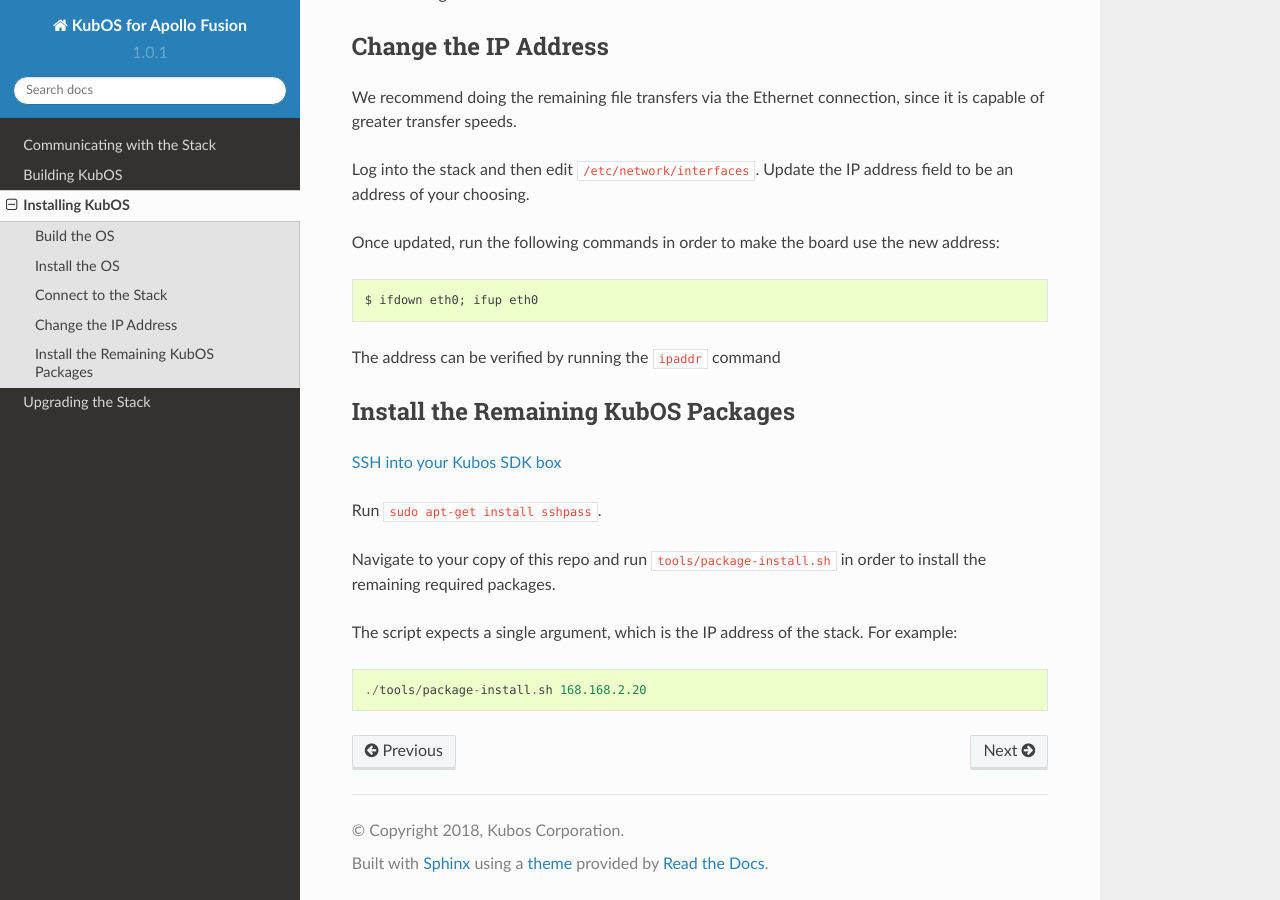
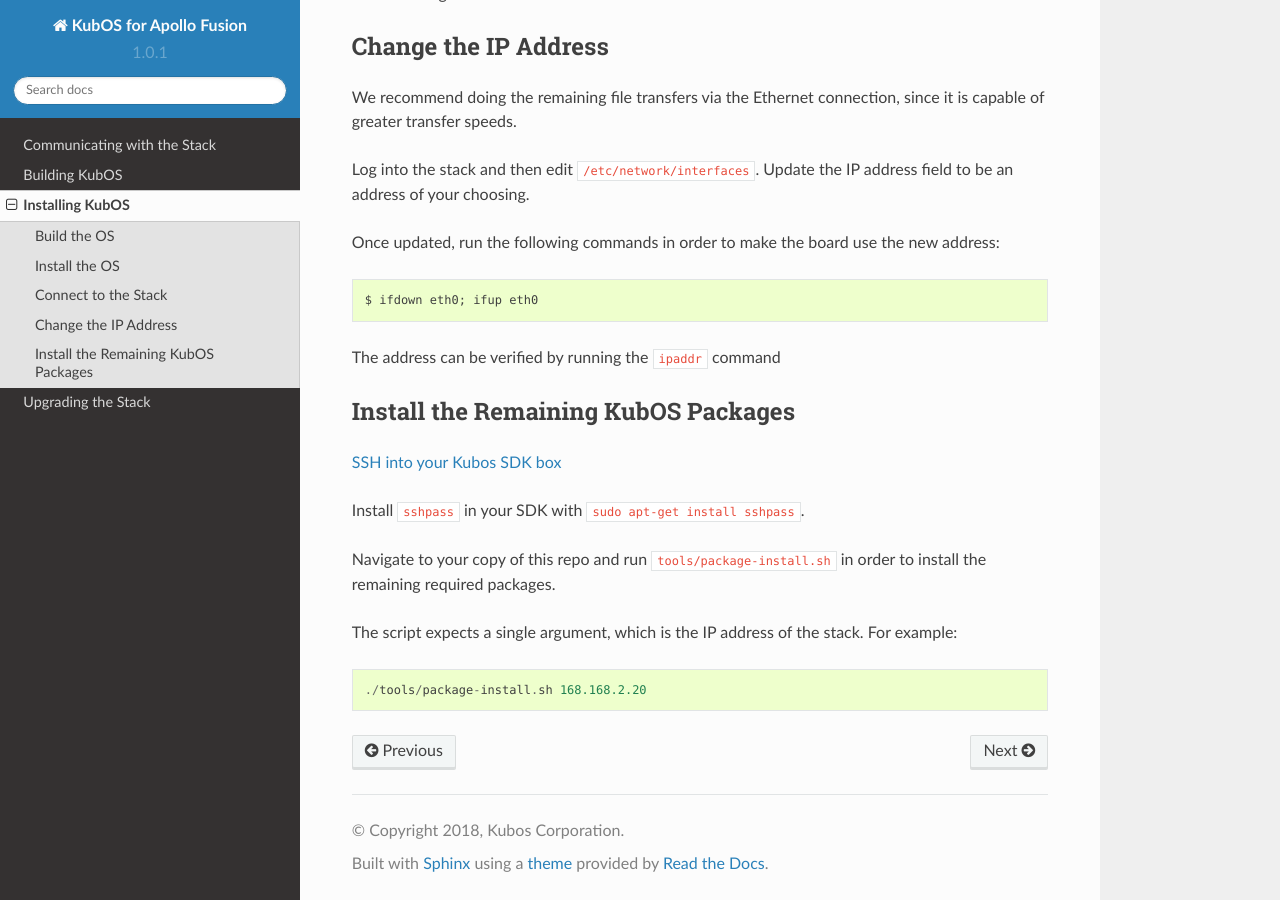
Before and after one commit to kubos/apollo-fusion, a Sphinx documentation site: the page built from docs/installing-kubos.rst, in a window 1280 px wide and 900 px high, scrolled down 803 px. Built offline with Sphinx 7.4.7 and the Read the Docs theme 2.0.0, drawn with Linux system fonts in a browser that asks for light colours.

Commit message:
Tweaking wording

```diff
--- a/docs/installing-kubos.rst
+++ b/docs/installing-kubos.rst
@@ -51,7 +51,7 @@
 
 `SSH into your Kubos SDK box <http://docs.kubos.co/latest/installation-docs/sdk-installing.html#start-the-vagrant-box>`__
 
-Run ``sudo apt-get install sshpass``.
+Install ``sshpass`` in your SDK with ``sudo apt-get install sshpass``.
 
 Navigate to your copy of this repo and run ``tools/package-install.sh`` in order to install the
 remaining required packages.
```
